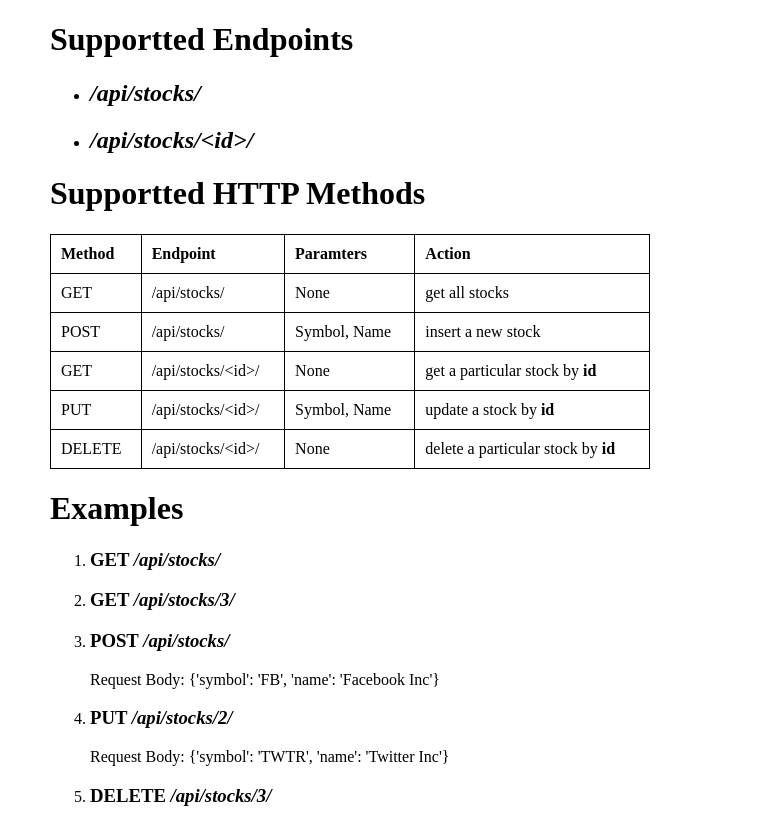
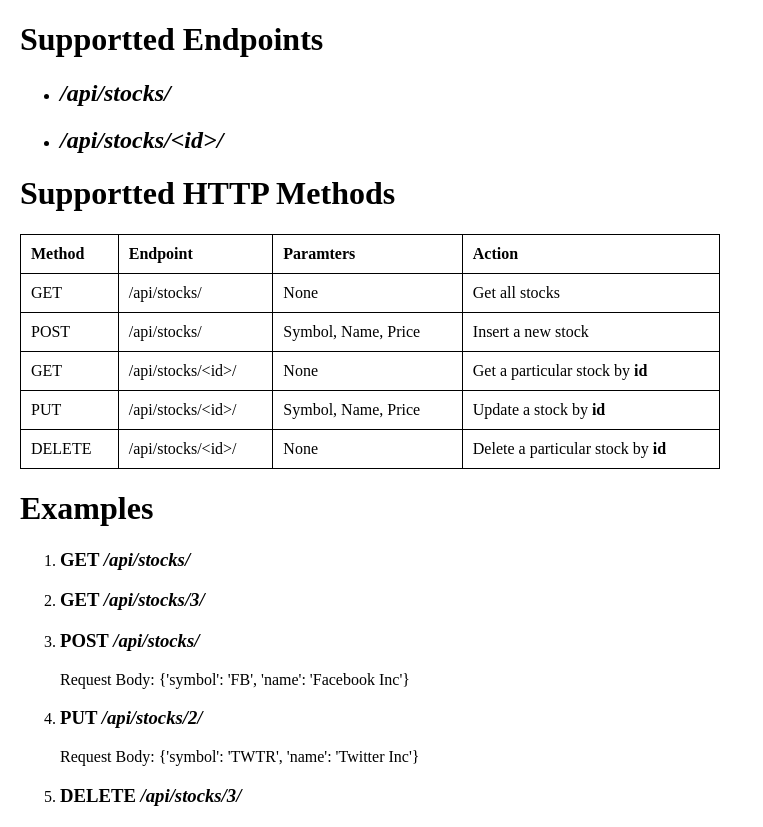
Before and after one commit to ddas09/django-rest-api, a Django app: page / in a window 1280 px wide. Shown: the whole page, without its empty margins (0-763 px from the left). Run offline with Django 3.2, Linux system fonts and the light colour scheme.

Commit message:
updated docs

```diff
--- a/templates/index.html
+++ b/templates/index.html
@@ -7,17 +7,18 @@
     <title>Django REST API</title>
     <style>
         body {
-            margin: 20px 50px;
+            margin: 20px;
         }
 
         table, td, th {
             border: 1px solid black;
-            text-align: justify;
+            text-align: left;
             padding: 10px;
         }
 
         table {
-            width: 600px;
+            width: 90%;
+            max-width: 700px;
             border-collapse: collapse;
         }
     </style>
@@ -47,31 +48,31 @@
             <td>GET</td>
             <td>/api/stocks/</td>
             <td>None</td>
-            <td>get all stocks</td>
+            <td>Get all stocks</td>
         </tr>
         <tr>
             <td>POST</td>
             <td>/api/stocks/</td>
-            <td>Symbol, Name</td>
-            <td>insert a new stock</td>
+            <td>Symbol, Name, Price</td>
+            <td>Insert a new stock</td>
         </tr>
         <tr>
             <td>GET</td>
             <td>/api/stocks/&lt;id&gt;/</td>
             <td>None</td>
-            <td>get a particular stock by <b>id</b></td>
+            <td>Get a particular stock by <b>id</b></td>
         </tr>
         <tr>
             <td>PUT</td>
             <td>/api/stocks/&lt;id&gt;/</td>
-            <td>Symbol, Name</td>
-            <td>update a stock by <b>id</b></td>
+            <td>Symbol, Name, Price</td>
+            <td>Update a stock by <b>id</b></td>
         </tr>
         <tr>
             <td>DELETE</td>
             <td>/api/stocks/&lt;id&gt;/</td>
             <td>None</td>
-            <td>delete a particular stock by <b>id</b></td>
+            <td>Delete a particular stock by <b>id</b></td>
         </tr>
     </table>
 
```
Also changed, not shown: stocks.sqlite3.
